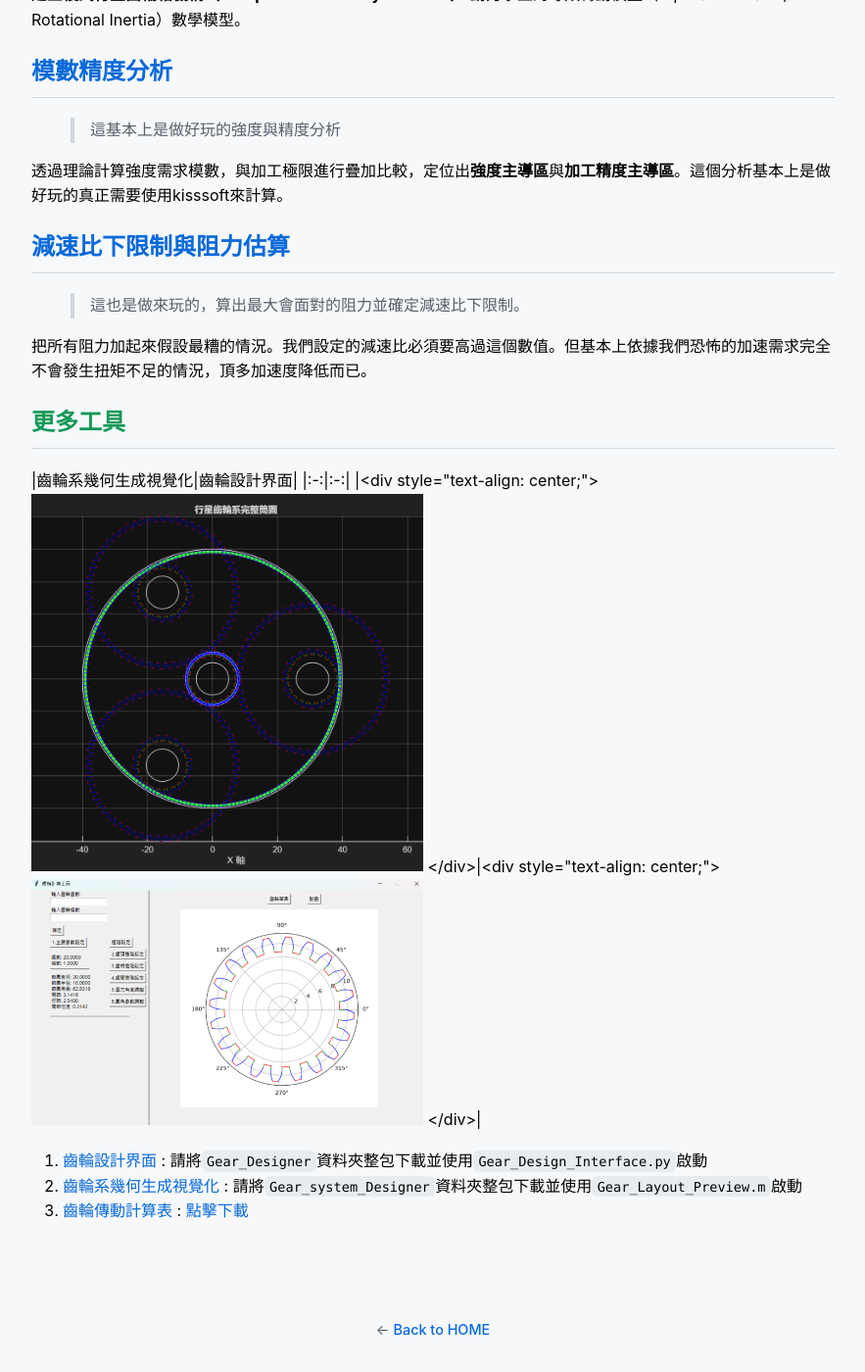
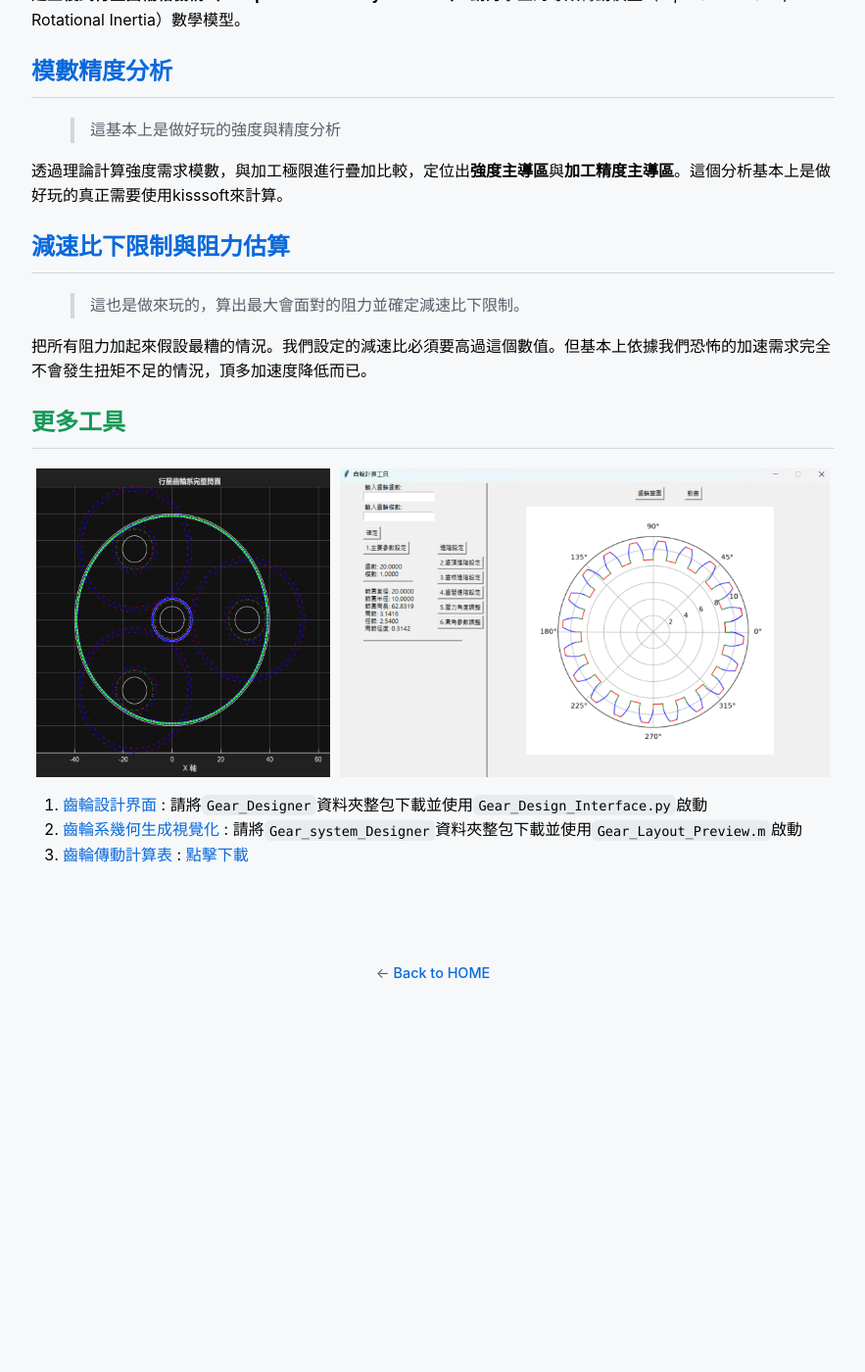
Before and after one commit to TaiwanTechRacing/Design-Reference, a Jekyll site: the page built from open/Trans_acc/Acc.md, in a window 1280 px wide and 1400 px high, scrolled down 1417 px. Shown: the whole window at 98% size, without its empty margins (198-1081 px from the left). Built offline with Jekyll 4.4.1, drawn with Linux system fonts in a browser that asks for light colours; our own code applies the rules of GitHub Pages for plain Markdown files; after the commit the page ends 2453 px from its top, so only the background shows below that.

Commit message:
Update Acc.md

````diff
--- a/open/Trans_acc/Acc.md
+++ b/open/Trans_acc/Acc.md
@@ -56,13 +56,10 @@ layout: base
 
 ## 更多工具
 
-|齒輪系幾何生成視覺化|齒輪設計界面|
-|:-:|:-:|
-|<div style="text-align: center;">
-<img src="image.png" alt="image" width="400">
-</div>|<div style="text-align: center;">
-<img src="image-1.png" alt="image" width="400">
-</div>|
+<div style="display: flex; justify-content: center; gap: 10px;">
+  <img src="image.png" alt="image" width="300">
+  <img src="image-1.png" alt="image" width="500">
+</div>
 
 
 1. [齒輪設計界面](Gear_Designer/Gear_Design_Interface.md) : 請將```Gear_Designer```資料夾整包下載並使用```Gear_Design_Interface.py```啟動
````
